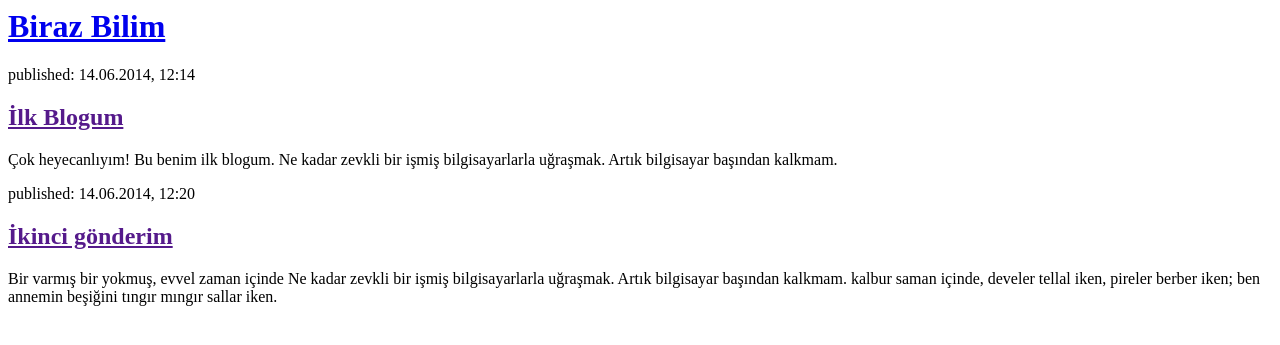
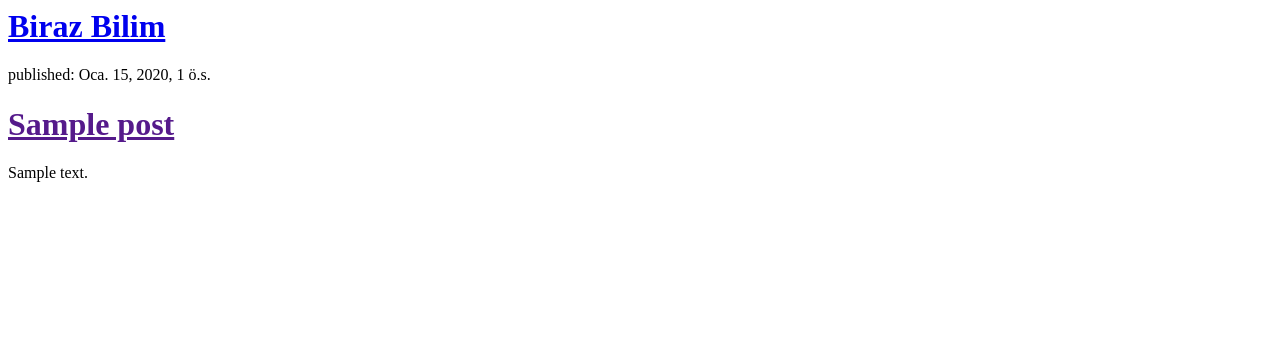
Before and after one commit to atesenes1907/my-first-blog, a Django app: page / in a window 1280 px wide. Shown: the top 345 px of the page. Run offline with Django 3.2, Linux system fonts and the light colour scheme; tables that the repository leaves empty hold one stand-in row (values such as "Sample post").

Commit message:
Veritabanından gönderileri göstermek için template'ler değiştirildi.

```diff
--- a/blog/templates/blog/post_list.html
+++ b/blog/templates/blog/post_list.html
@@ -7,16 +7,13 @@
         <div>
             <h1><a href="/">Biraz Bilim</a></h1>
         </div>
-        <div>
-            <p>published: 14.06.2014, 12:14</p>
-            <h2><a href="">İlk Blogum</a></h2>
-            <p>Çok heyecanlıyım! Bu benim ilk blogum. Ne kadar zevkli bir işmiş bilgisayarlarla uğraşmak. Artık bilgisayar başından kalkmam. </p>
-        </div>
 
-        <div>
-            <p>published: 14.06.2014, 12:20</p>
-            <h2><a href="">İkinci gönderim</a></h2>
-            <p>Bir varmış bir yokmuş, evvel zaman içinde Ne kadar zevkli bir işmiş bilgisayarlarla uğraşmak. Artık bilgisayar başından kalkmam. kalbur saman içinde, develer tellal iken, pireler berber iken; ben annemin beşiğini tıngır mıngır sallar iken.</p>
-        </div>
+        {% for post in posts %}
+            <div>
+                <p>published: {{ post.published_date }}</p>
+                <h1><a href="">{{ post.title }}</a></h1>
+                <p>{{ post.text|linebreaksbr }}</p>
+            </div>
+        {% endfor %}
     </body>
 </html>
--- a/blog/views.py
+++ b/blog/views.py
@@ -1,6 +1,7 @@
 from django.shortcuts import render
-
-# Create your views here.
+from django.utils import timezone
+from .models import Post
 
 def post_list(request):
-    return render(request, 'blog/post_list.html', {})
+    posts = Post.objects.filter(published_date__lte=timezone.now()).order_by('published_date')
+    return render(request, 'blog/post_list.html', {'posts': posts})
```
